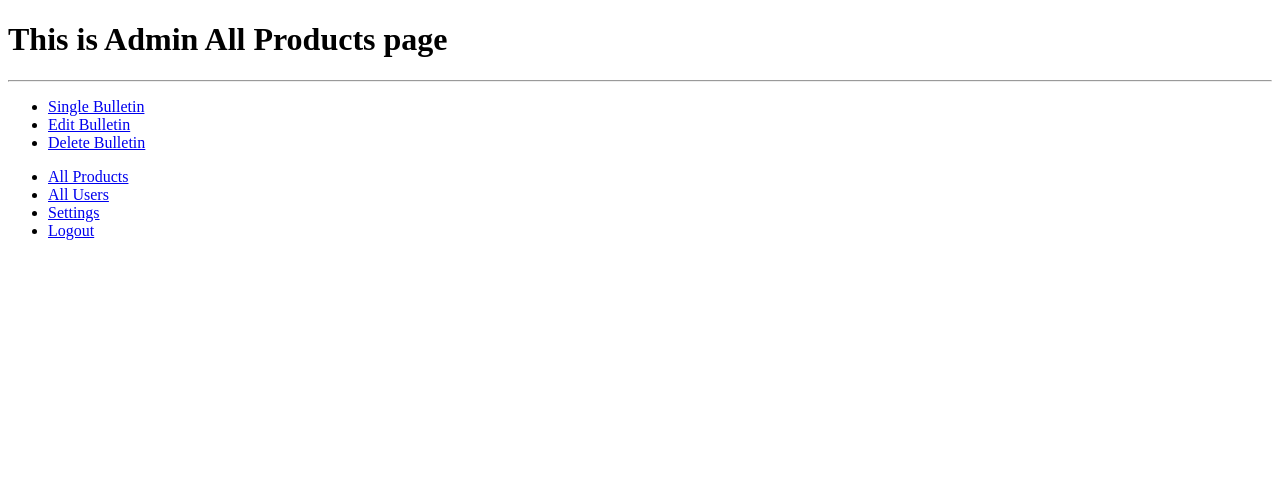
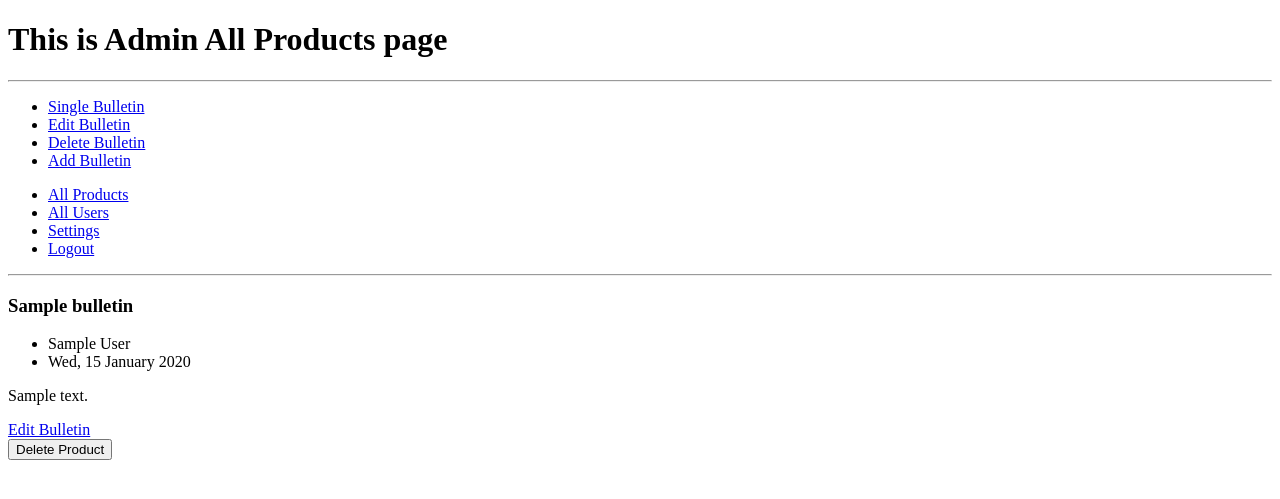
Before and after one commit to fahimhasan2020/ezy2biz, a Laravel app: page /a/bulletins in a window 1280 px wide. Shown: the top 499 px of the page. Run offline with Laravel 8, Linux system fonts and the light colour scheme; a user stored in the database is signed in; tables that the repository leaves empty hold one stand-in row (values such as "Sample post").

Commit message:
Adds Bulletin add, update, delete features

```diff
--- /dev/null
+++ b/app/Http/Controllers/BulletinController.php
@@ -0,0 +1,40 @@
+<?php
+
+namespace App\Http\Controllers;
+
+use App\Model\Bulletin;
+use Illuminate\Http\Request;
+
+class BulletinController extends Controller
+{
+    public function addBulletin(Request $request, Bulletin $bulletin)
+    {
+        $publisherId = $request->session()->get('admin');
+        $bulletin->add($request->request, $publisherId);
+        return redirect('/a/bulletins');
+    }
+
+    public function editBulletin($bulletinId, Request $request, Bulletin $bulletin)
+    {
+        $bulletin->edit($request->request, $bulletinId);
+        return redirect('/a/bulletins');
+    }
+
+    public function deleteBulletin(Request $request, Bulletin $bulletin)
+    {
+        $bulletin->remove($request->get('id'));
+        return redirect('/a/bulletins');
+    }
+
+    public function allBulletins(Bulletin $bulletin)
+    {
+        $bulletins = $bulletin->getAll();
+        return view('admin.all-bulletins')->with('bulletins', $bulletins->all());
+    }
+
+    public function getBulletin($bulletinId, Bulletin $bulletin)
+    {
+        $query = $bulletin->get($bulletinId);
+        return view('admin.edit-bulletin')->with('bulletin', $query);
+    }
+}
--- a/app/Http/Controllers/ProductController.php
+++ b/app/Http/Controllers/ProductController.php
@@ -65,8 +65,8 @@ class ProductController extends Controller
 
     public function getProduct($productId, Product $product)
     {
-        $product = $product->get($productId);
-        $product->image_paths = json_decode($product->image_paths);
-        return view('admin.edit-product')->with('product', $product);
+        $query = $product->get($productId);
+        $query->image_paths = json_decode($query->image_paths);
+        return view('admin.edit-product')->with('product', $query);
     }
 }
--- /dev/null
+++ b/app/Model/Bulletin.php
@@ -0,0 +1,59 @@
+<?php
+
+namespace App\Model;
+
+use Illuminate\Database\Eloquent\Model;
+use Illuminate\Support\Facades\DB;
+use Symfony\Component\HttpFoundation\ParameterBag;
+
+class Bulletin extends Model
+{
+    public function add(ParameterBag $bulletinData, $publisherId)
+    {
+        return
+            DB::table('bulletins')
+                ->insert([
+                   'title'          => $bulletinData->get('title'),
+                   'description'    => $bulletinData->get('description'),
+                   'publish_date'   => date('Y-m-d'),
+                   'publisher_id'   => $publisherId
+                ]);
+    }
+
+    public function edit(ParameterBag $bulletinData, $bulletinId)
+    {
+        return
+            DB::table('bulletins')
+                ->where('id', '=', $bulletinId)
+                ->update([
+                    'title'         => $bulletinData->get('title'),
+                    'description'   => $bulletinData->get('description')
+                ]);
+    }
+
+    public function remove($bulletinId)
+    {
+        return
+            DB::table('bulletins')
+                ->where('id', '=', $bulletinId)
+                ->delete();
+    }
+
+    public function getAll()
+    {
+        return
+            DB::table('bulletins')
+                ->join('admins', 'bulletins.publisher_id', '=', 'admins.id')
+                ->select('bulletins.*', 'admins.first_name', 'admins.last_name')
+                ->get();
+    }
+
+    public function get($bulletinId)
+    {
+        return
+            DB::table('bulletins')
+                ->select('id', 'title', 'description')
+                ->where('id', '=', $bulletinId)
+                ->first();
+    }
+}
--- a/config/app.php
+++ b/config/app.php
@@ -39,7 +39,7 @@ return [
     |
     */
 
-    'debug' => env('APP_DEBUG', false),
+    'debug' => env('APP_DEBUG', true),
 
     /*
     |--------------------------------------------------------------------------
@@ -67,7 +67,7 @@ return [
     |
     */
 
-    'timezone' => 'UTC',
+    'timezone' => 'Asia/Dhaka',
 
     /*
     |--------------------------------------------------------------------------
--- a/resources/views/admin/add-product.blade.php
+++ b/resources/views/admin/add-product.blade.php
@@ -17,7 +17,7 @@
     <li><a href="/a/logout">Logout</a></li>
 </ul>
 <hr>
-<form action="{{ route('product.add') }}" method="post" enctype="multipart/form-data">
+<form action="{{ route('admin.add-product') }}" method="post" enctype="multipart/form-data">
     @csrf
     <label>
         Product Name:
@@ -26,7 +26,7 @@
     <br>
     <label>
         Product Description:
-        <input type="text" name="description">
+        <textarea name="description" cols="80" rows="20" placeholder="Write description..."></textarea>
     </label>
     <br>
     <label>
--- a/resources/views/admin/all-bulletins.blade.php
+++ b/resources/views/admin/all-bulletins.blade.php
@@ -14,6 +14,7 @@
     <li><a href="/a/bulletin/1">Single Bulletin</a></li>
     <li><a href="/a/bulletin/1/edit">Edit Bulletin</a></li>
     <li><a href="/a/bulletin/delete">Delete Bulletin</a></li>
+    <li><a href="/a/bulletin/add">Add Bulletin</a></li>
 </ul>
 <ul>
     <li><a href="/a/products">All Products</a></li>
@@ -21,5 +22,22 @@
     <li><a href="/a/settings">Settings</a></li>
     <li><a href="/a/logout">Logout</a></li>
 </ul>
+@foreach($bulletins as $bulletin)
+    <hr>
+    <h3>{{ $bulletin->title }}</h3>
+    <ul>
+        <li>{{ $bulletin->first_name }} {{$bulletin->last_name}}</li>
+        <li>{{ date('D, j F Y', strtotime($bulletin->publish_date)) }}</li>
+    </ul>
+    <p>{{ $bulletin->description }}</p>
+
+    <a href="{{ route('admin.edit-bulletin', ['id' => $bulletin->id]) }}">Edit Bulletin</a>
+    <form action="{{ route('admin.delete-bulletin') }}" method="post">
+        @csrf
+        @method('DELETE')
+        <input type="hidden" name="id" value="{{ $bulletin->id }}">
+        <input type="submit" name="submit" value="Delete Product">
+    </form>
+@endforeach
 </body>
 </html>
--- a/resources/views/admin/all-products.blade.php
+++ b/resources/views/admin/all-products.blade.php
@@ -40,8 +40,8 @@
         image: <img src="{{Storage::url('' . $image)}}" height="100">
         <br>
     @endforeach
-    <a href="{{ route('product.single', ['id' => $product->id]) }}">Edit Product</a>
-    <form action="{{ route('product.delete') }}" method="post">
+    <a href="{{ route('admin.edit-product', ['id' => $product->id]) }}">Edit Product</a>
+    <form action="{{ route('admin.delete-product') }}" method="post">
         @csrf
         @method('DELETE')
         <input type="hidden" name="id" value="{{ $product->id }}">
--- a/resources/views/admin/edit-product.blade.php
+++ b/resources/views/admin/edit-product.blade.php
@@ -17,7 +17,7 @@
     <li><a href="/a/logout">Logout</a></li>
 </ul>
 <hr>
-<form action="{{ route('product.edit', $product->id) }}" method="post" enctype="multipart/form-data">
+<form action="{{ route('admin.edit-product', $product->id) }}" method="post" enctype="multipart/form-data">
     @csrf
     @method('PUT')
     <label>
@@ -27,7 +27,7 @@
     <br>
     <label>
         Product Description:
-        <input type="text" name="description" value="{{ $product->description }}">
+        <textarea name="description" cols="80" rows="20" placeholder="Write description...">{{ $product->description }}</textarea>
     </label>
     <br>
     <label>
--- a/routes/web.php
+++ b/routes/web.php
@@ -113,37 +113,35 @@ Route::group(['middleware' => ['admin-logged']], function () {
         return view('admin.add-product');
     });
 
-    Route::post('/a/product/add', 'ProductController@add')->name('product.add');
+    Route::post('/a/product/add', 'ProductController@add')->name('admin.add-product');
 
     Route::get('/a/product/{id}', function () {
         return view('admin.single-product');
     });
 
-    Route::get('/a/product/{id}/edit', 'ProductController@getProduct')->name('product.single');
+    Route::get('/a/product/{id}/edit', 'ProductController@getProduct')->name('admin.edit-product');
 
-    Route::put('/a/product/{id}/edit', 'ProductController@edit')->name('product.edit');
+    Route::put('/a/product/{id}/edit', 'ProductController@edit')->name('admin.edit-product');
 
-    Route::delete('/a/product/delete', 'ProductController@delete')->name('product.delete');
+    Route::delete('/a/product/delete', 'ProductController@delete')->name('admin.delete-product');
 
-    Route::get('/a/bulletins', function () {
-        return view('admin.all-bulletins');
-    });
+    Route::get('/a/bulletins', 'BulletinController@allBulletins');
 
     Route::get('/a/bulletin/add', function () {
         return view('admin.add-bulletin');
     });
 
+    Route::post('/a/bulletin/add', 'BulletinController@addBulletin')->name('admin.add-bulletin');
+
     Route::get('/a/bulletin/{id}', function () {
         return view('admin.single-bulletin');
     });
 
-    Route::get('/a/bulletin/{id}/edit', function () {
-        return view('admin.edit-bulletin');
-    });
+    Route::get('/a/bulletin/{id}/edit', 'BulletinController@getBulletin')->name('admin.edit-bulletin');
 
-    Route::get('/a/bulletin/delete', function () {
-        return redirect('/a/bulletins');
-    });
+    Route::put('/a/bulletin/{id}/edit', 'BulletinController@editBulletin')->name('admin.edit-bulletin');
+
+    Route::delete('/a/bulletin/delete', 'BulletinController@deleteBulletin')->name('admin.delete-bulletin');
 
     Route::get('/a/settings', function () {
         return view('admin.settings');
```
Also changed, not shown: resources/views/admin/add-bulletin.blade.php (+17 -0 lines), resources/views/admin/edit-bulletin.blade.php (+18 -0 lines).
